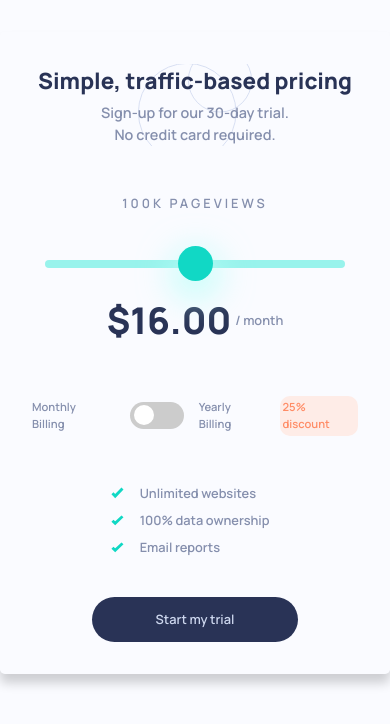
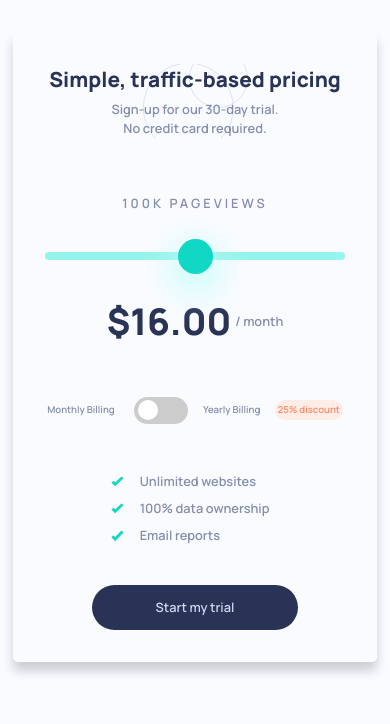
Before and after one commit to matiasroj0/interactive-pricing-component-main, a plain HTML site: page index.html in a window 390 px wide. Drawn offline with Linux system fonts and the light colour scheme.

Commit message:
fix mobile style

```diff
--- a/style.css
+++ b/style.css
@@ -327,7 +327,7 @@ br{
     }
 
     .pricing-slider {
-        margin-bottom: -6.5rem;
+        margin-bottom: -6rem;
         z-index: 11;
         width: 100%;
     }
@@ -343,11 +343,11 @@ br{
     }
 
     .top-div h1 {
-        font-size: 1.4rem;
+        font-size: 1.3rem;
     }
 
     .top-div p {
-        font-size: .9rem;
+        font-size: .8rem;
     }
 
     .pricing-slider {
@@ -359,7 +359,7 @@ br{
     }
 
     .billing-selector-container span {
-        font-size: .7rem;
+        font-size: .6rem;
     }
 
     .bottom-div {
```
